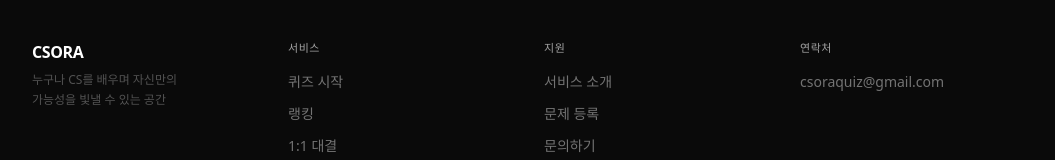
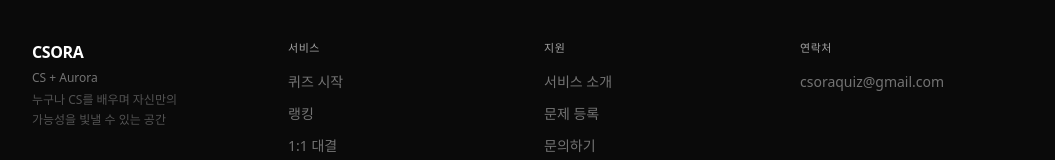
Before and after one commit to Kim-sangjae/cs-quiz, a Next.js app: page /about in a window 1280 px wide. Shown: the part 1890-2050 px from the top of the page, without its empty margins (112-1167 px from the left). Built offline with nearby package versions, Linux system fonts and the light colour scheme; no server answers.

Commit message:
fix: 푸터에 CS + Aurora 문구 복원
Co-Authored-By: Claude Sonnet 4.6 <noreply@anthropic.com>

```diff
--- a/src/components/Footer.tsx
+++ b/src/components/Footer.tsx
@@ -7,6 +7,7 @@ export default function Footer() {
         <div className="grid grid-cols-2 md:grid-cols-4 gap-8 mb-8">
           <div className="col-span-2 md:col-span-1">
             <p className="text-white font-bold text-base tracking-tight mb-1.5">CSORA</p>
+            <p className="text-neutral-500 text-xs mb-1">CS + Aurora</p>
             <p className="text-neutral-600 text-xs leading-relaxed">
               누구나 CS를 배우며 자신만의<br />가능성을 빛낼 수 있는 공간
             </p>
```
